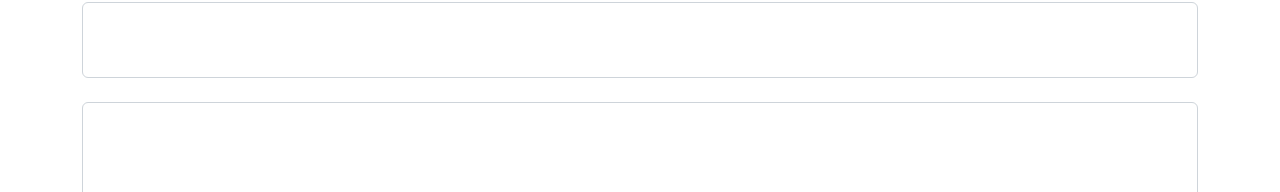
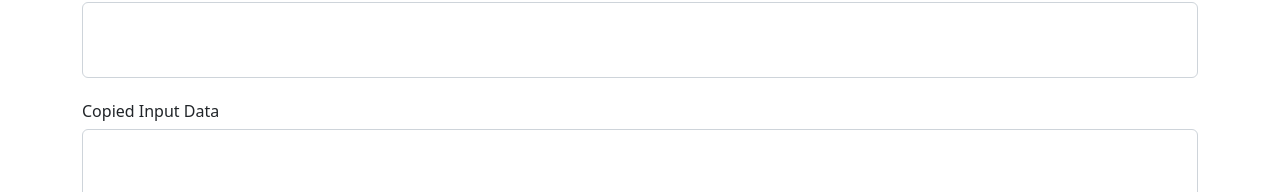
Before and after one commit to Bskasan/React_Practises, a React (Create React App) app in the folder rc_06_forms_otherevents/: page / in a window 1280 px wide. Shown: the part 88-280 px from the top of the page. Built offline with nearby package versions, Linux system fonts and the light colour scheme.

Commit message:
keyboard events done

```diff
--- a/rc_06_forms_otherevents/src/components/2-keyboardClipboardEvents/KeyboardClipbord.jsx
+++ b/rc_06_forms_otherevents/src/components/2-keyboardClipboardEvents/KeyboardClipbord.jsx
@@ -18,7 +18,19 @@ const KeyboardClipbord = () => {
     e.target.style.fontSize = "30px";
     e.target.style.border = "3px solid red";
     e.target.style.backgroundColor = "lightgrey";
-    alert(`${e.target.value}`);
+
+    e.target.value = e.clipboardData.getData("text").toLocaleUpperCase();
+    e.preventDefault();
+  };
+
+  const handleParCopy = (e) => {
+    e.preventDefault();
+    alert("You cannot copy this text.");
+  };
+
+  const handleParCut = (e) => {
+    e.preventDefault();
+    alert("You cannot cut this text.");
   };
 
   return (
@@ -35,9 +47,10 @@ const KeyboardClipbord = () => {
         }}
         onKeyDown={handleKeyDown}
       />
-
-      <p className="text-start mt-4 fs-3">{inputData.toLowerCase()}</p>
-
+      <div className="text-start mt-4 fs-3">
+        <p>{inputData.toLowerCase()}</p>
+        <h6 onCopy={handleParCopy} onCut={handleParCut}>Copied Input Data</h6>
+      </div>
       <textarea
         className="form-control"
         name="textarea"
```
